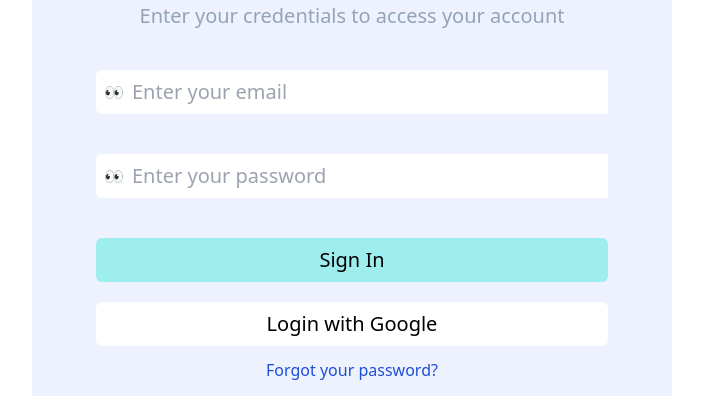
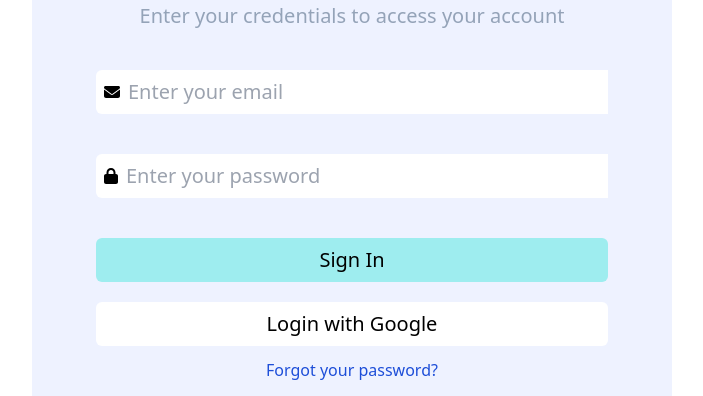
Before and after one commit to HectorTorrez/Quac, a React (Vite) app: page /login in a window 1280 px wide. Shown: the part 220-616 px from the top of the page, without its empty margins (288-991 px from the left). Built offline with nearby package versions, Linux system fonts and the light colour scheme; no server answers; the HTML template or start-up script is replaced by a standard one.

Commit message:
change icon

```diff
--- a/src/pages/Login/Login.jsx
+++ b/src/pages/Login/Login.jsx
@@ -2,6 +2,8 @@
 import { Link, useNavigate } from "react-router-dom";
 import { useAuthProvider } from "../../hooks/useAuthProvider";
 import { useState } from "react";
+import { FontAwesomeIcon } from "@fortawesome/react-fontawesome";
+import { faEnvelope, faLock } from "@fortawesome/free-solid-svg-icons";
 
 export const Login = () => {
   const [user, setUser] = useState({
@@ -45,12 +47,12 @@ export const Login = () => {
           </p>
         </section>
 
-        <section className="flex  flex-col gap-10 w-4/5 ">
+        <section className="flex justify-center flex-col gap-10 w-4/5 ">
           <label
             htmlFor="email"
             className=" bg-white rounded-md flex items-center justify-center pl-2"
           >
-            👀
+            <FontAwesomeIcon icon={faEnvelope} />
             <input
               className="p-2  w-full outline-none border-none lg:text-xl"
               type="email"
@@ -63,7 +65,7 @@ export const Login = () => {
             htmlFor="password"
             className="bg-white rounded-md flex items-center justify-center pl-2"
           >
-            👀
+            <FontAwesomeIcon icon={faLock} />
             <input
               className="p-2  w-full outline-none border-none lg:text-xl "
               type="password"
--- a/src/pages/Register/Register.jsx
+++ b/src/pages/Register/Register.jsx
@@ -3,6 +3,8 @@ import { useState } from "react";
 import { Link, useNavigate } from "react-router-dom";
 import { useAuthProvider } from "../../hooks/useAuthProvider";
 import { Alert } from "../../components/Alert";
+import { FontAwesomeIcon } from "@fortawesome/react-fontawesome";
+import { faEnvelope, faLock } from "@fortawesome/free-solid-svg-icons";
 
 export const Register = () => {
   const [user, setUser] = useState({
@@ -52,7 +54,7 @@ export const Register = () => {
             htmlFor="email"
             className=" bg-white rounded-md flex items-center justify-center pl-2"
           >
-            👀
+            <FontAwesomeIcon icon={faEnvelope} />
             <input
               onChange={handleChange}
               className="p-2  w-full outline-none border-none lg:text-xl"
@@ -65,7 +67,7 @@ export const Register = () => {
             htmlFor="password"
             className="bg-white rounded-md flex items-center justify-center pl-2"
           >
-            👀
+            <FontAwesomeIcon icon={faLock} />
             <input
               onChange={handleChange}
               className="p-2  w-full outline-none border-none lg:text-xl "
```
